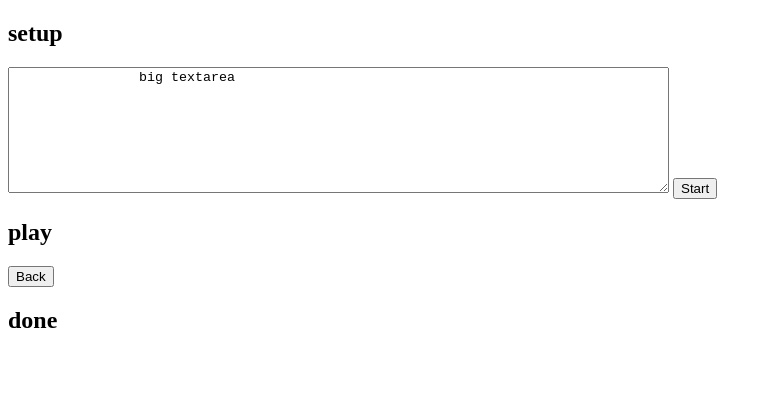
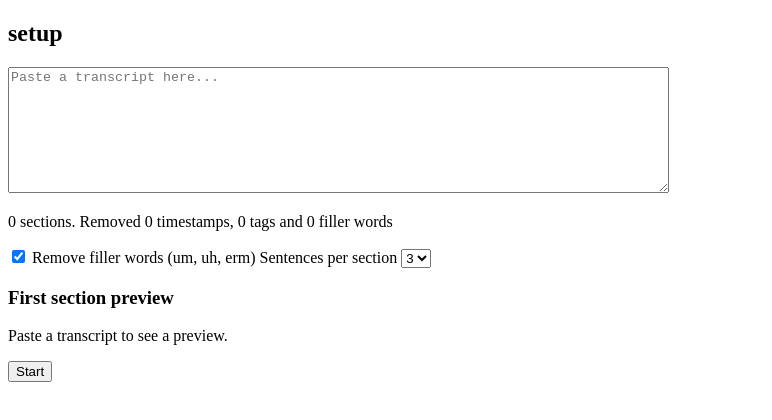
Before and after one commit to Scereweir61/transcript-racer, a plain HTML site: page index.html in a window 1280 px wide. Shown: the whole page, without its empty margins (0-772 px from the left). Drawn offline with Linux system fonts and the light colour scheme.

Commit message:
phase 4 completed

```diff
--- a/app.js
+++ b/app.js
@@ -1,21 +1,105 @@
 const source = document.getElementById('source');
 const startBtn = document.getElementById('startBtn');
 const backBtn = document.getElementById('backBtn');
+const fillers = document.getElementById('fillers');
+const summary = document.getElementById('summary');
+const perSection = document.getElementById('perSection');
+const preview = document.getElementById('preview');
+
+// the current list of sections, used by the game in Phase 5
+let sections = [];
+
 function show(view) {
-    const sections = document.querySelectorAll("section");
+    const screens = document.querySelectorAll("section");
+    screens.forEach(screen => {
+        screen.hidden = screen.id !== view;
+    });
+}
 
-    sections.forEach(section => {
-        section.hidden = section.id !== view;
-    })
+function cleanTranscript(raw, removeFillers) {
+    const removed = { timestamps: 0, tags: 0, fillers: 0 };
+    let text = raw;
+
+    // remove junk, counting as we go
+    text = text.replace(/\b\d{1,2}:\d{2}(:\d{2})?\b/g, () => { removed.timestamps++; return ' '; });
+    text = text.replace(/\[[^\]]*\]/g, () => { removed.tags++; return ' '; });
+    text = text.replace(/\((music|applause|laughter|laughs|inaudible|crosstalk)\)/gi, () => { removed.tags++; return ' '; });
+    if (removeFillers) {
+        text = text.replace(/\b(um+|uh+|erm+|hmm+)\b,?/gi, () => { removed.fillers++; return ' '; });
+    }
+
+    // swap hard-to-type characters
+    text = text.replace(/[‘’]/g, "'");
+    text = text.replace(/[“”]/g, '"');
+    text = text.replace(/[–—]/g, '-');
+    text = text.replace(/…/g, '...');
+    text = text.replace(/ /g, ' ');
+
+    // tidy up
+    text = text.replace(/\s+/g, ' ').trim();
+    text = text.replace(/\s+([,.!?])/g, '$1');
+
+    return { text: text, removed: removed };
 }
-function cleanTranscript(raw) {
-    let text = raw;
-    text = text.replace(/\s+/g, ' ').trim();
-    return text;
+
+// Split text into sentences.
+// Splits at a space that comes straight after . ! or ?
+// so "3.5" stays together (no space after the dot).
+function splitSentences(text) {
+    if (text === '') return [];
+    return text.split(/(?<=[.!?])\s+/);
 }
+
+// Auto-generated captions often have no punctuation, so one "sentence"
+// can be the whole transcript. Chop anything too long into ~200 character
+// pieces, breaking between words.
+function chopLongSentence(sentence) {
+    if (sentence.length <= 260) return [sentence];
+
+    const pieces = [];
+    let current = '';
+    for (const word of sentence.split(' ')) {
+        if (current.length + word.length + 1 > 200) {
+            pieces.push(current);
+            current = word;
+        } else {
+            current = current === '' ? word : current + ' ' + word;
+        }
+    }
+    if (current !== '') pieces.push(current);
+    return pieces;
+}
+
+// Bundle sentences into sections of `size` sentences each.
+function groupSentences(sentences, size) {
+    const groups = [];
+    for (let i = 0; i < sentences.length; i += size) {
+        groups.push(sentences.slice(i, i + size).join(' '));
+    }
+    return groups;
+}
+
+function makeSections(text, size) {
+    const sentences = splitSentences(text).flatMap(chopLongSentence);
+    return groupSentences(sentences, size);
+}
+
+function update() {
+    const result = cleanTranscript(source.value, fillers.checked);
+    const r = result.removed;
+
+    sections = makeSections(result.text, Number(perSection.value));
+
+    summary.textContent =
+        `${sections.length} sections. Removed ${r.timestamps} timestamps, ${r.tags} tags and ${r.fillers} filler words`;
+    preview.textContent = sections[0] || 'Paste a transcript to see a preview.';
+}
+
 startBtn.addEventListener('click', () => show('play'));
 backBtn.addEventListener('click', () => show('setup'));
-source.addEventListener('input', () => {
-    console.log(cleanTranscript(source.value));
-})
+source.addEventListener('input', update);
+fillers.addEventListener('change', update);
+perSection.addEventListener('change', update);
+
 show('setup');
+update();
--- a/index.html
+++ b/index.html
@@ -5,14 +5,29 @@
         <meta name="viewport" content="width=device-width, initial-scale=1.0">
         <title>Transcript Racer</title>
         <link rel="stylesheet" href="style.css">
-        <script src="app.js"></script>
+        <script src="app.js" defer></script>
     </head>
     <body>
         <section id="setup">
             <h2>setup</h2>
-            <textarea id="setuptext" name="setuptext" rows="8" cols="80">
-                big textarea
-            </textarea>
+            <textarea id="source" rows="8" cols="80" placeholder="Paste a transcript here..."></textarea>
+            <p id="summary"></p>
+            <label>
+                <input type="checkbox" id="fillers" checked>
+                Remove filler words (um, uh, erm)
+            </label>
+            <label>
+                Sentences per section
+                <select id="perSection">
+                    <option value="1">1</option>
+                    <option value="2">2</option>
+                    <option value="3" selected>3</option>
+                    <option value="4">4</option>
+                    <option value="6">6</option>
+                </select>
+            </label>
+            <h3>First section preview</h3>
+            <p id="preview"></p>
             <button id="startBtn">Start</button>
         </section>
         <section id="play">
```
Also changed, not shown: 1 other file.
